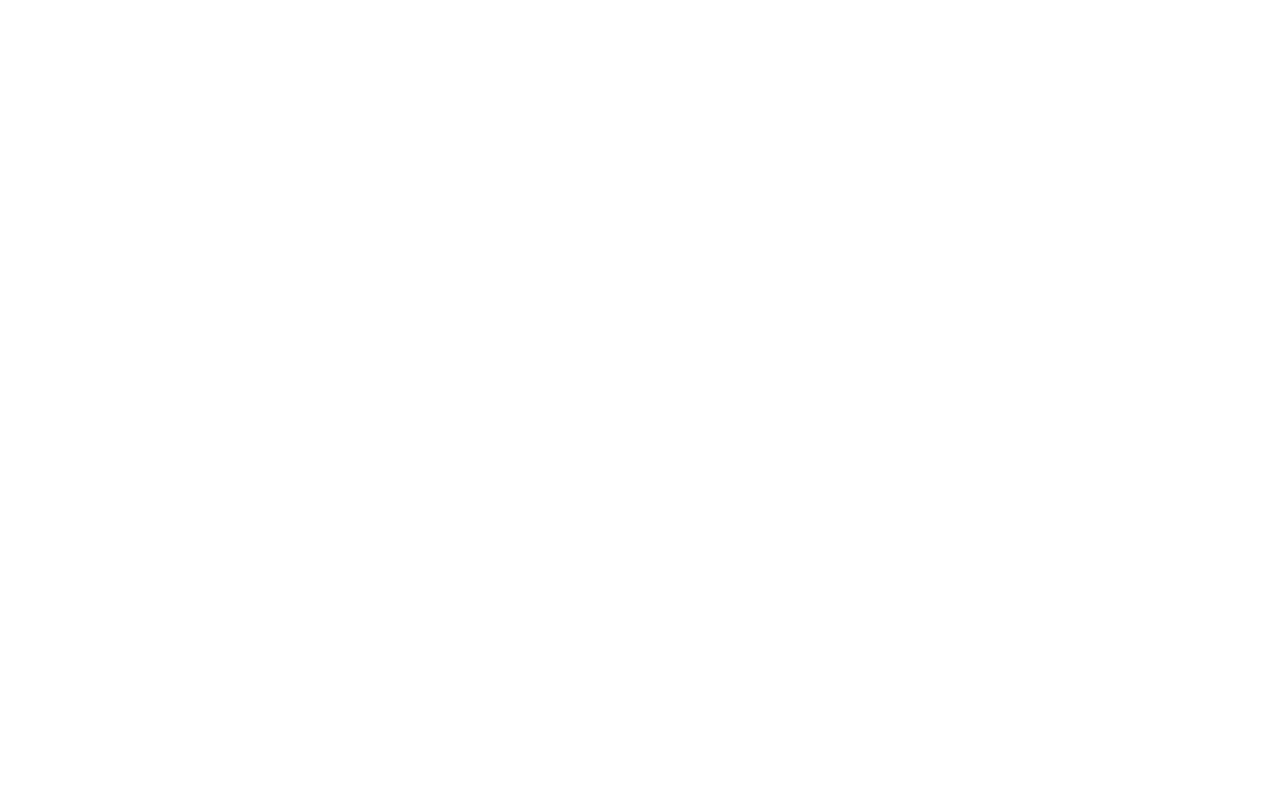
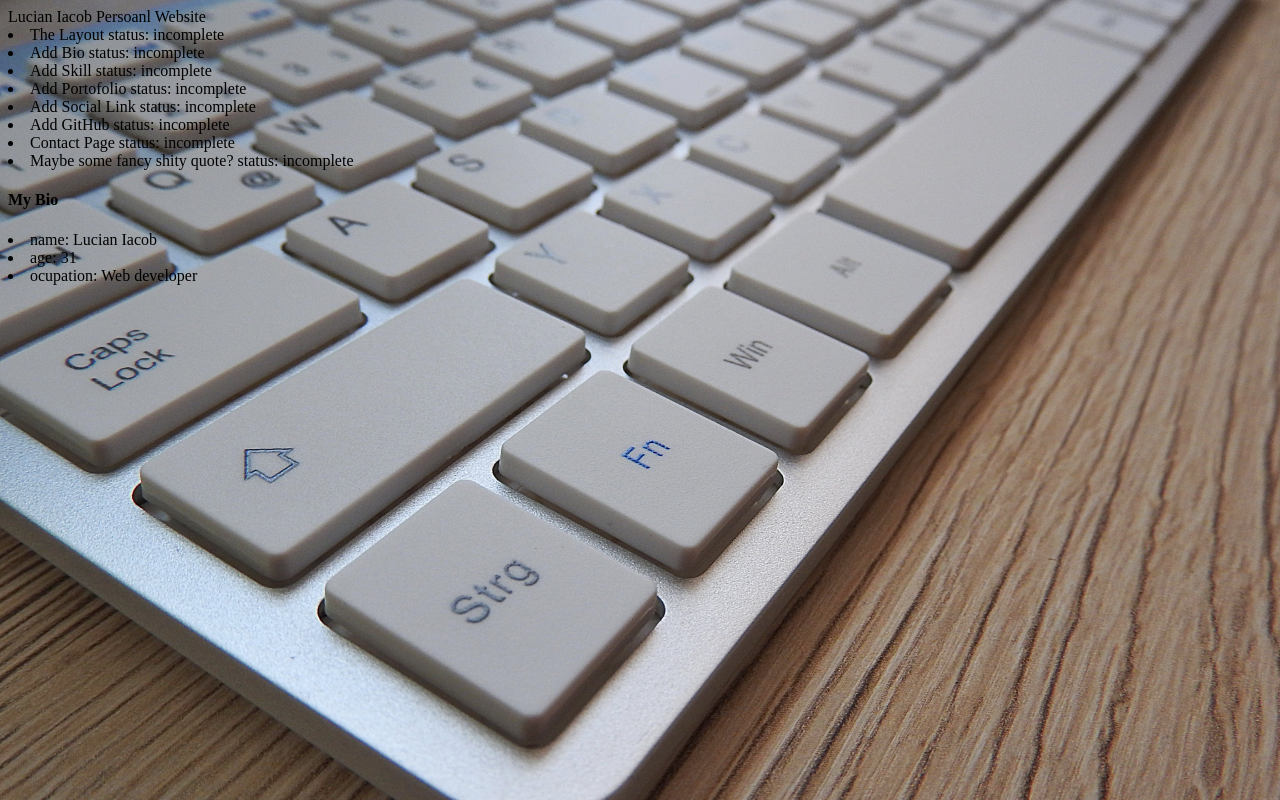
Before and after one commit to LucianIacobBc/personalWebsite, a PHP site: page / in a window 1280 px wide. Before the commit the page is empty. Run offline with PHP 8.4, Linux system fonts and the light colour scheme.

Commit message:
Done for today

```diff
--- a/index.php
+++ b/index.php
@@ -1 +1,24 @@
 <?php
+
+$app ="Lucian Iacob Persoanl Website";
+
+$titles = [
+  "My Bio",
+];
+
+$todoList = [
+  ["name"=>"The Layout", "completed" => false],
+  ["name"=>"Add Bio", "completed" => false],
+  ["name"=>"Add Skill", "completed" => false],
+  ["name"=>"Add Portofolio", "completed" => false],
+  ["name"=>"Add Social Link", "completed" => false],
+  ["name"=>"Add GitHub", "completed" => false],
+  ["name"=>"Contact Page", "completed" => false],
+  ["name"=>"Maybe some fancy shity quote?", "completed" => false]
+];
+$myPerson = [
+  "name" => "Lucian Iacob",
+  "age" => 31,
+  "ocupation" => "Web developer"
+];
+require "index.view.php";
--- /dev/null
+++ b/index.view.php
@@ -0,0 +1,23 @@
+<!DOCTYPE html>
+<html>
+  <head>
+    <title>Lucian Iacob personal Website</title>
+  </head>
+  <style>
+  body {
+    background: url("assets/images/main2.jpeg");
+    background-repeat: no-repeat;
+    background-size: cover;
+  }
+  </style>
+  <body>
+    <?= $app; ?>
+    <?php foreach ($todoList as $item): ?>
+      <li><?=$item['name'] ?> status: <?=($item['completed'] ? 'completed': 'incomplete');?></li>
+    <?php endforeach; ?>
+    <h4><?=$titles[0]?></h4>
+    <?php foreach ($myPerson as $key => $value): ?>
+      <li><?=$key ?>: <?=$value ?></li>
+    <?php endforeach; ?>
+  </body>
+</html>
```
Also changed, not shown: assets/images/main.jpeg (added), assets/images/main2.jpeg (added).
